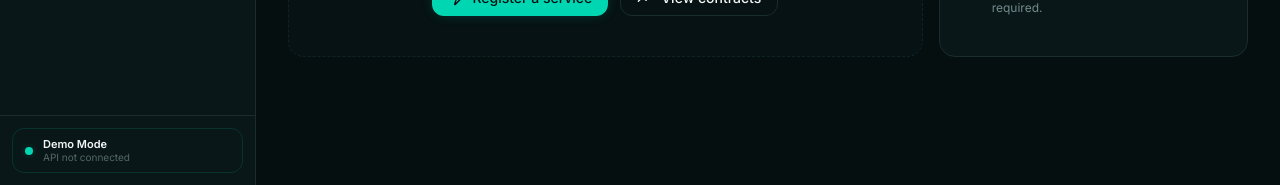
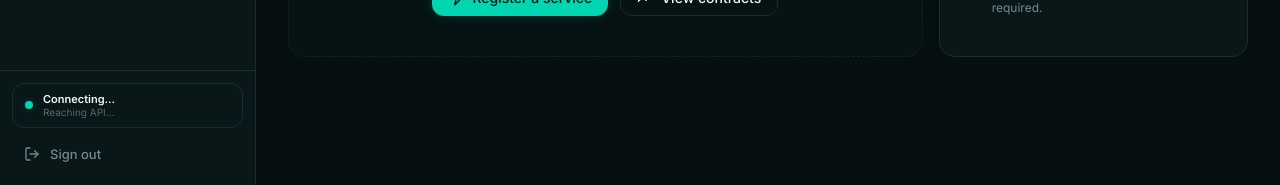
Before and after one commit to rogerjeasy/karma, a Next.js app in the folder web/: page /dashboard in a window 1280 px wide. Shown: the part 615-800 px from the top of the page. Built offline with nearby package versions, Linux system fonts and the light colour scheme; no server answers; sample sign-in values are in the browser's storage.

Commit message:
fixed api backend connection

```diff
--- a/web/app/dashboard/layout.tsx
+++ b/web/app/dashboard/layout.tsx
@@ -3,7 +3,7 @@
 import { useState, useEffect } from "react";
 import type { Route } from "next";
 import Link from "next/link";
-import { usePathname } from "next/navigation";
+import { usePathname, useRouter } from "next/navigation";
 import {
   LayoutDashboard,
   Server,
@@ -13,10 +13,14 @@ import {
   X,
   Zap,
   ChevronRight,
+  LogOut,
+  Loader2,
   type LucideIcon,
 } from "lucide-react";
 import { cn } from "@/lib/utils";
 import { Separator } from "@/components/ui/separator";
+import { useAuth, signOutUser } from "@/lib/firebase";
+import { SSEProvider, useSSEContext } from "@/lib/sse-context";
 
 type NavItem = { href: string; label: string; icon: LucideIcon; exact?: boolean };
 
@@ -27,18 +31,51 @@ const NAV_ITEMS: NavItem[] = [
   { href: "/dashboard/timeline", label: "Timeline",  icon: Activity },
 ];
 
+// ── Auth guard + SSE provider ─────────────────────────────────────────────────
 export default function DashboardLayout({ children }: { children: React.ReactNode }) {
+  const { user, loading } = useAuth();
+  const router = useRouter();
+
+  useEffect(() => {
+    if (!loading && !user) router.replace("/login");
+  }, [user, loading, router]);
+
+  if (loading || !user) {
+    return (
+      <div className="flex h-[100dvh] items-center justify-center bg-background">
+        <Loader2 className="h-6 w-6 animate-spin text-muted-foreground" />
+      </div>
+    );
+  }
+
+  const sseUrl = `${process.env.NEXT_PUBLIC_API_URL ?? ""}/stream/ghosts`;
+
+  return (
+    // SSEProvider opens ONE connection for the whole dashboard.
+    // Children (pages) subscribe to events via useSSEContext() — no extra connections.
+    <SSEProvider url={sseUrl}>
+      <DashboardShell>{children}</DashboardShell>
+    </SSEProvider>
+  );
+}
+
+// ── Shell (rendered inside SSEProvider) ──────────────────────────────────────
+function DashboardShell({ children }: { children: React.ReactNode }) {
+  const { connectionState } = useSSEContext();
+  const router = useRouter();
   const [sidebarOpen, setSidebarOpen] = useState(false);
   const pathname = usePathname();
 
-  // Close on route change
   useEffect(() => setSidebarOpen(false), [pathname]);
-
-  // Lock body scroll while mobile sidebar is open
   useEffect(() => {
     document.body.style.overflow = sidebarOpen ? "hidden" : "";
     return () => { document.body.style.overflow = ""; };
   }, [sidebarOpen]);
+
+  async function handleSignOut() {
+    await signOutUser();
+    router.push("/");
+  }
 
   return (
     <div className="flex h-[100dvh] bg-background overflow-hidden">
@@ -101,18 +138,60 @@ export default function DashboardLayout({ children }: { children: React.ReactNod
           </div>
         </nav>
 
-        {/* Footer badge */}
-        <div className="shrink-0 border-t border-border p-3">
-          <div className="flex items-center gap-2.5 rounded-lg bg-primary/8 border border-primary/15 px-3 py-2.5">
+        {/* Footer: SSE-derived API status + sign-out */}
+        <div className="shrink-0 border-t border-border p-3 space-y-2">
+          {/* API health — driven by SSE connection state, zero polling */}
+          <div
+            className={cn(
+              "flex items-center gap-2.5 rounded-lg border px-3 py-2.5",
+              connectionState === "open"
+                ? "bg-emerald-500/8 border-emerald-500/20"
+                : connectionState === "connecting"
+                ? "bg-primary/8 border-primary/15"
+                : "bg-amber-500/8 border-amber-500/20"
+            )}
+          >
             <span className="relative flex h-2 w-2 shrink-0">
-              <span className="absolute inline-flex h-full w-full animate-ping rounded-full bg-primary/60 opacity-75" />
-              <span className="relative inline-flex h-2 w-2 rounded-full bg-primary" />
+              {connectionState === "connecting" && (
+                <span className="absolute inline-flex h-full w-full animate-ping rounded-full bg-primary/60 opacity-75" />
+              )}
+              <span
+                className={cn(
+                  "relative inline-flex h-2 w-2 rounded-full",
+                  connectionState === "open"
+                    ? "bg-emerald-500"
+                    : connectionState === "connecting"
+                    ? "bg-primary"
+                    : "bg-amber-500"
+                )}
+              />
             </span>
             <div className="min-w-0">
-              <p className="text-[11px] font-semibold text-foreground leading-none">Demo Mode</p>
-              <p className="text-[10px] text-muted-foreground/70 leading-none mt-0.5">API not connected</p>
+              <p className="text-[11px] font-semibold text-foreground leading-none">
+                {connectionState === "open"
+                  ? "Live Mode"
+                  : connectionState === "connecting"
+                  ? "Connecting…"
+                  : "Demo Mode"}
+              </p>
+              <p className="text-[10px] text-muted-foreground/70 leading-none mt-0.5">
+                {connectionState === "open"
+                  ? "API connected"
+                  : connectionState === "connecting"
+                  ? "Reaching API…"
+                  : "API not connected"}
+              </p>
             </div>
           </div>
+
+          {/* Sign-out */}
+          <button
+            onClick={handleSignOut}
+            className="w-full flex items-center gap-2.5 rounded-lg px-3 py-2 text-muted-foreground hover:text-foreground hover:bg-accent transition-colors"
+          >
+            <LogOut className="h-4 w-4 shrink-0" />
+            <span className="text-[13px] font-medium">Sign out</span>
+          </button>
         </div>
       </aside>
 
@@ -131,7 +210,6 @@ export default function DashboardLayout({ children }: { children: React.ReactNod
             <Ghost className="h-4 w-4 text-primary" />
             <span className="text-sm font-bold text-foreground">Karma</span>
           </div>
-          {/* Current page breadcrumb */}
           <div className="ml-auto flex items-center gap-1 text-xs text-muted-foreground">
             <CurrentPageLabel />
           </div>
@@ -179,9 +257,7 @@ function NavLink({ item }: { item: NavItem }) {
         )}
       />
       {item.label}
-      {active && (
-        <ChevronRight className="ml-auto h-3 w-3 text-primary/60" />
-      )}
+      {active && <ChevronRight className="ml-auto h-3 w-3 text-primary/60" />}
     </Link>
   );
 }
--- a/web/app/dashboard/page.tsx
+++ b/web/app/dashboard/page.tsx
@@ -9,7 +9,7 @@ import {
 } from "lucide-react";
 import { cn } from "@/lib/utils";
 import { Button } from "@/components/ui/button";
-import { useSSE } from "@/lib/sse";
+import { useSSEContext, useSSEEvent } from "@/lib/sse-context";
 
 interface Stats {
   totalServices: number;
@@ -49,20 +49,15 @@ export default function DashboardPage() {
     });
   }, []);
 
-  // ── Live ghost count via SSE ───────────────────────────────────────────────
-  const sseState = useSSE(
-    `${process.env.NEXT_PUBLIC_API_URL}/stream/ghosts`,
-    {
-      ghost_report: () => {
-        setStats((prev) =>
-          prev ? { ...prev, activeGhosts: prev.activeGhosts + 1 } : prev
-        );
-        // Flash the ghost card to signal the live update
-        setLiveGhostBump(true);
-        setTimeout(() => setLiveGhostBump(false), 1200);
-      },
-    }
-  );
+  // ── Live ghost count via shared SSE connection (opened by layout) ────────────
+  const { connectionState: sseState } = useSSEContext();
+  useSSEEvent("ghost_report", () => {
+    setStats((prev) =>
+      prev ? { ...prev, activeGhosts: prev.activeGhosts + 1 } : prev
+    );
+    setLiveGhostBump(true);
+    setTimeout(() => setLiveGhostBump(false), 1200);
+  });
 
   const cards = [
     {
--- /dev/null
+++ b/web/lib/sse-context.tsx
@@ -0,0 +1,145 @@
+"use client";
+
+import {
+  createContext,
+  useContext,
+  useEffect,
+  useRef,
+  useState,
+  useCallback,
+} from "react";
+
+export type SSEConnectionState = "connecting" | "open" | "closed";
+
+type EventHandler = (data: string) => void;
+
+interface SSEContextValue {
+  connectionState: SSEConnectionState;
+  /**
+   * Subscribe to a named SSE event. Returns an unsubscribe function.
+   * Safe to call at any time — registers the EventSource listener lazily if
+   * the connection is already live, or on the next connect if not.
+   */
+  subscribe: (eventType: string, handler: EventHandler) => () => void;
+}
+
+const SSEContext = createContext<SSEContextValue | null>(null);
+
+export function SSEProvider({ url, children }: { url: string; children: React.ReactNode }) {
+  const [connectionState, setConnectionState] = useState<SSEConnectionState>(
+    url ? "connecting" : "closed"
+  );
+
+  // All registered handlers, keyed by event type.
+  // Using a ref so event listeners always read the current handler set.
+  const handlersMap = useRef(new Map<string, Set<EventHandler>>());
+  const esRef = useRef<EventSource | null>(null);
+  // Tracks which event types have a live addEventListener on the current ES instance.
+  const listenedRef = useRef(new Set<string>());
+
+  // Stable dispatch — reads handlersMap at call time, so no stale closures.
+  const dispatch = useCallback((eventType: string, data: string) => {
+    handlersMap.current.get(eventType)?.forEach((h) => h(data));
+  }, []);
+
+  useEffect(() => {
+    if (!url) { setConnectionState("closed"); return; }
+
+    let cancelled = false;
+    let retryDelay = 2000;
+    let timer: ReturnType<typeof setTimeout> | null = null;
+
+    function attachType(es: EventSource, eventType: string) {
+      if (listenedRef.current.has(eventType)) return;
+      listenedRef.current.add(eventType);
+      es.addEventListener(eventType, (e: MessageEvent) => {
+        if (!cancelled) dispatch(eventType, e.data);
+      });
+    }
+
+    function connect() {
+      if (cancelled) return;
+      setConnectionState("connecting");
+
+      const es = new EventSource(url);
+      esRef.current = es;
+      listenedRef.current.clear();
+
+      // Re-attach all known event types on every (re)connect.
+      for (const [type] of handlersMap.current) attachType(es, type);
+      // Always silence keepalive pings.
+      attachType(es, "ping");
+
+      es.onopen = () => {
+        if (!cancelled) { setConnectionState("open"); retryDelay = 2000; }
+      };
+
+      es.onerror = () => {
+        es.close();
+        esRef.current = null;
+        if (!cancelled) {
+          setConnectionState("closed");
+          timer = setTimeout(connect, retryDelay);
+          retryDelay = Math.min(retryDelay * 2, 30_000);
+        }
+      };
+    }
+
+    connect();
+
+    return () => {
+      cancelled = true;
+      if (timer) clearTimeout(timer);
+      esRef.current?.close();
+      esRef.current = null;
+    };
+  }, [url, dispatch]);
+
+  const subscribe = useCallback(
+    (eventType: string, handler: EventHandler): (() => void) => {
+      if (!handlersMap.current.has(eventType)) {
+        handlersMap.current.set(eventType, new Set());
+        // If an EventSource is already live and hasn't registered this type yet,
+        // add the listener now — it will also be re-added on the next reconnect
+        // because handlersMap now contains this type.
+        if (esRef.current && !listenedRef.current.has(eventType)) {
+          listenedRef.current.add(eventType);
+          esRef.current.addEventListener(eventType, (e: MessageEvent) =>
+            dispatch(eventType, e.data)
+          );
+        }
+      }
+      handlersMap.current.get(eventType)!.add(handler);
+      return () => { handlersMap.current.get(eventType)?.delete(handler); };
+    },
+    [dispatch]
+  );
+
+  return (
+    <SSEContext.Provider value={{ connectionState, subscribe }}>
+      {children}
+    </SSEContext.Provider>
+  );
+}
+
+export function useSSEContext(): SSEContextValue {
+  const ctx = useContext(SSEContext);
+  if (!ctx) throw new Error("useSSEContext must be used inside <SSEProvider>");
+  return ctx;
+}
+
+/**
+ * Subscribe to one named SSE event.
+ * The handler ref is kept fresh on every render — no stale closures.
+ */
+export function useSSEEvent(eventType: string, handler: (data: string) => void): void {
+  const { subscribe } = useSSEContext();
+  const handlerRef = useRef(handler);
+  handlerRef.current = handler;
+
+  useEffect(() => {
+    return subscribe(eventType, (data) => handlerRef.current(data));
+    // subscribe is stable (useCallback with no deps that change)
+    // eslint-disable-next-line react-hooks/exhaustive-deps
+  }, [eventType]);
+}
```
Also changed, not shown: web/app/dashboard/ghosts/page.tsx (+7 -9 lines).
